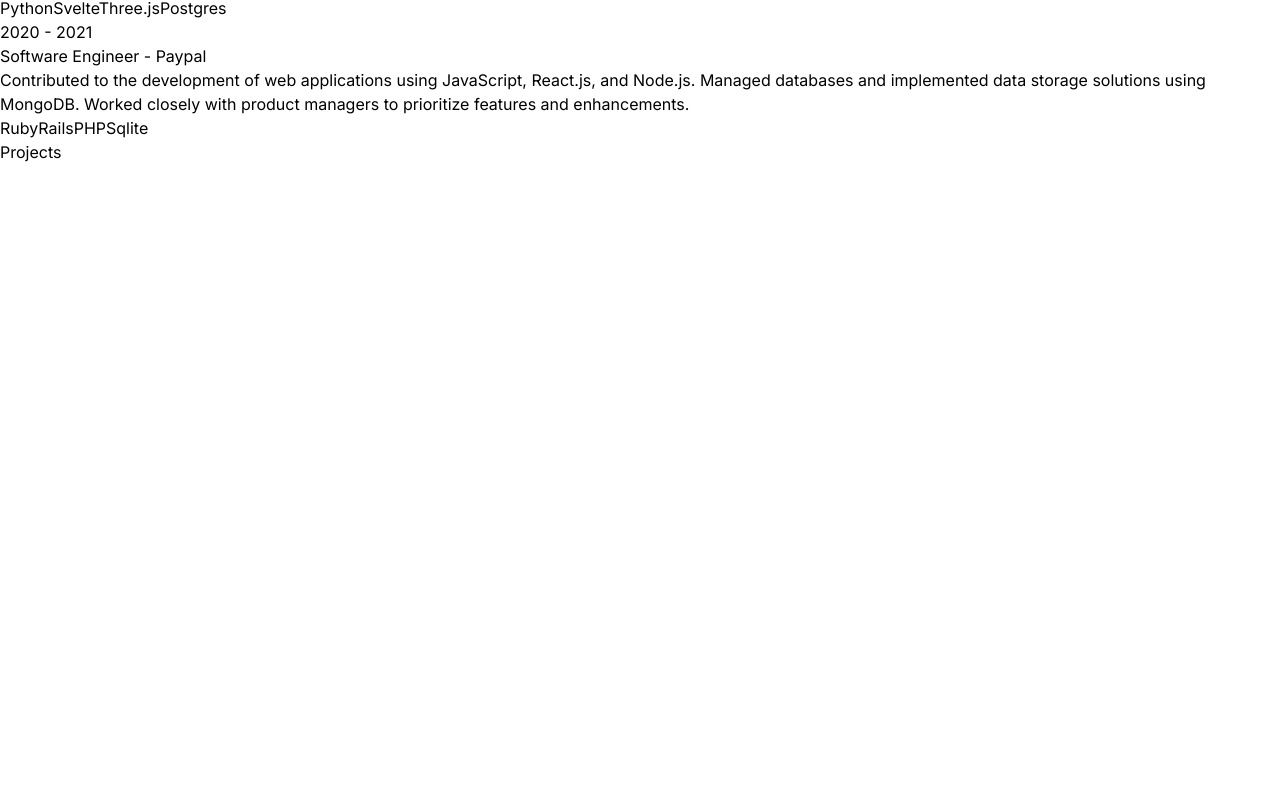
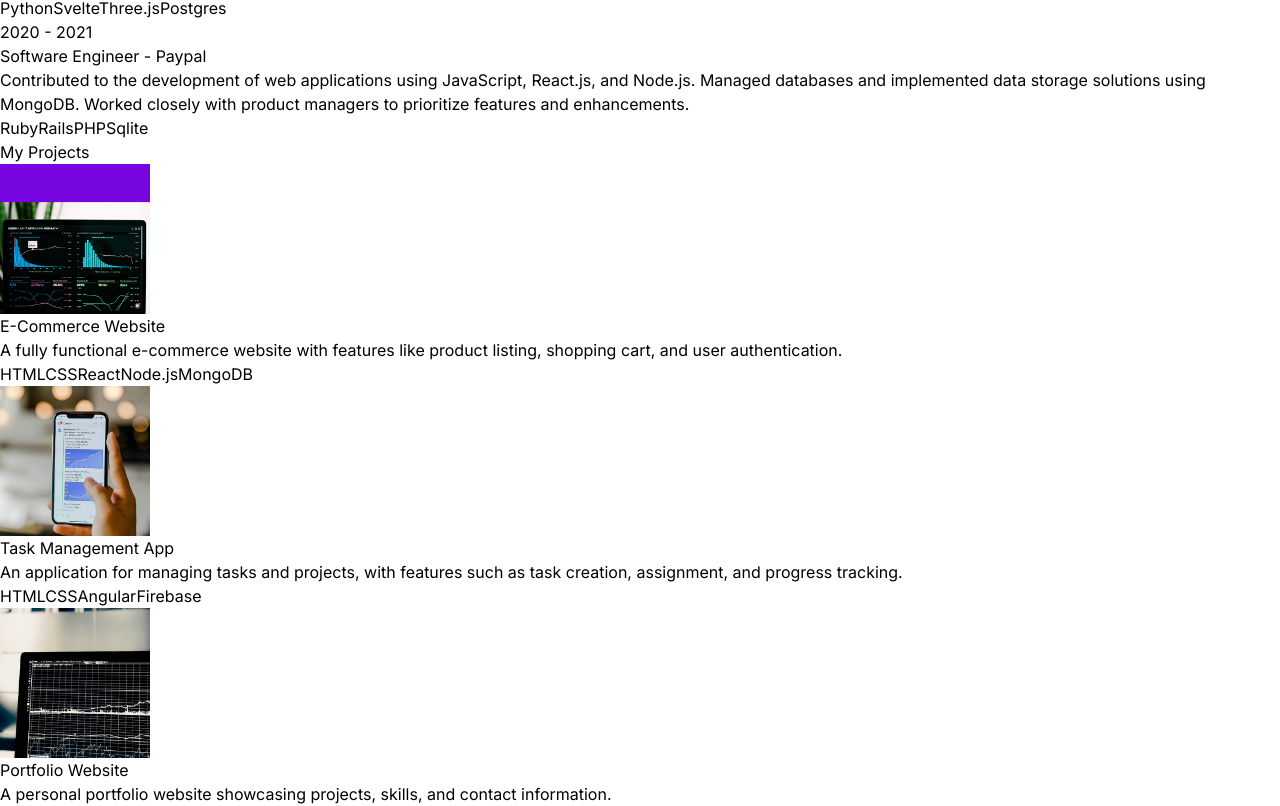
Before and after one commit to ChaudaryHammad/Frontend-BootCamp, a React (Vite) app in the folder Portfolio-project/: page / in a window 1280 px wide. Shown: the part 2154-2960 px from the top of the page. Before the commit the page ends 2318 px from the top, so only its background shows below. Built offline with nearby package versions, Linux system fonts and the light colour scheme.

Commit message:
projects done

```diff
--- a/Portfolio-project/src/components/Projects.jsx
+++ b/Portfolio-project/src/components/Projects.jsx
@@ -1,7 +1,36 @@
+import { PROJECTS } from "../constants"
 
 const Projects = () => {
   return (
-    <div className="border-b border-neutral-900 pb-4">Projects</div>
+    <div className="border-b border-neutral-900 pb-4">
+          <h1 className="my-20 text-center text-4xl underline decoration-wavy decoration-pink-500">My<span className="text-neutral-500 font-light"> Projects</span></h1>
+
+          <div>
+            {PROJECTS.map((data,index)=>{
+                return(
+                    <div key={index} className="mb-8 flex flex-wrap lg:justify-center">
+                    <div className="w-full lg:w-1/4">
+                    <img src={data.image} width={150} height={150} alt={data.title} className="mb-6 rounded" />
+                    </div>
+                 <div className="w-full max-w-xl lg:w-3/4">
+                 <h6 className="mb-2 font-semibold">{data.title}</h6>
+                 <p className="mb-4 text-neutral-400">{data.description}</p>
+                 {
+                    data.technologies.map((data,index)=>{
+                        return(
+                            <>
+                            <span key={index} className="mr-2 mt-4 rounded bg-neutral-900 px-2 py-1 text-sm font-medium text-purple-800">{data}</span>
+                            </>
+                        )
+                    })
+                 }
+                 </div>
+
+                    </div>
+                )
+            })}
+          </div>
+    </div>
   )
 }
 
```
